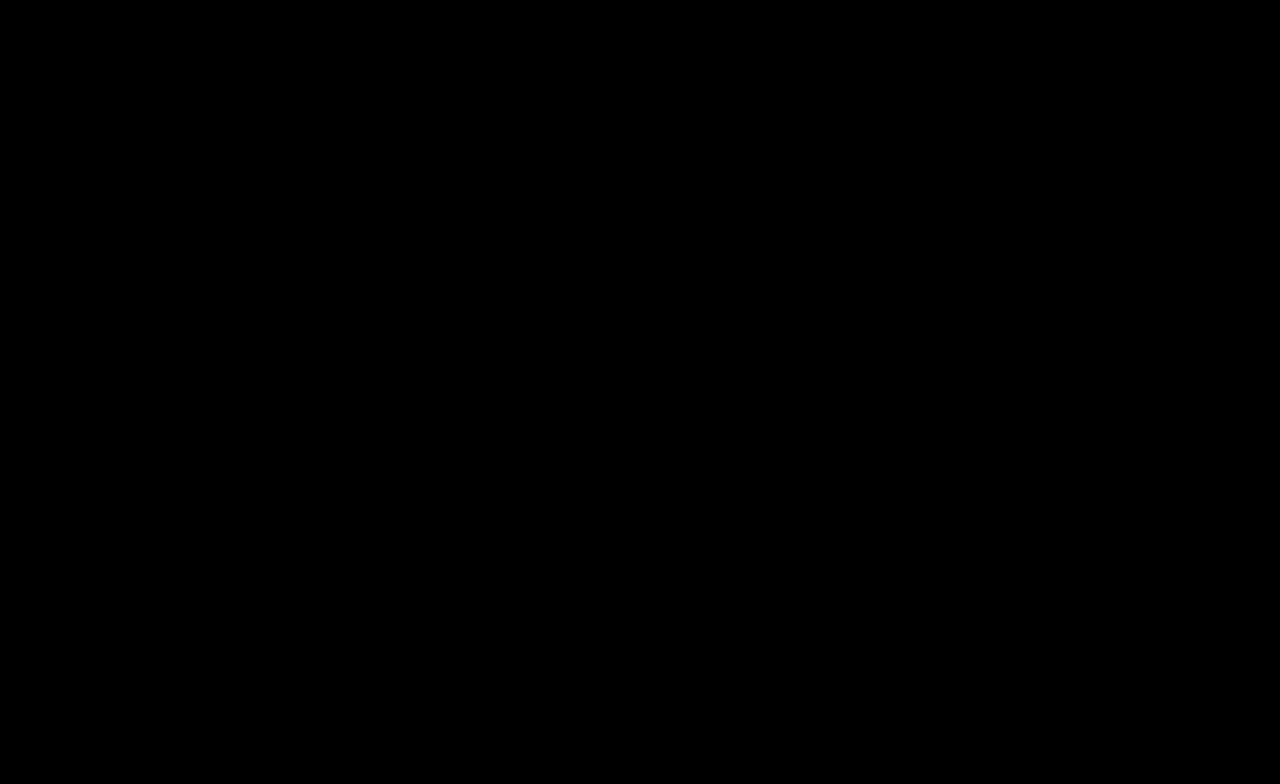
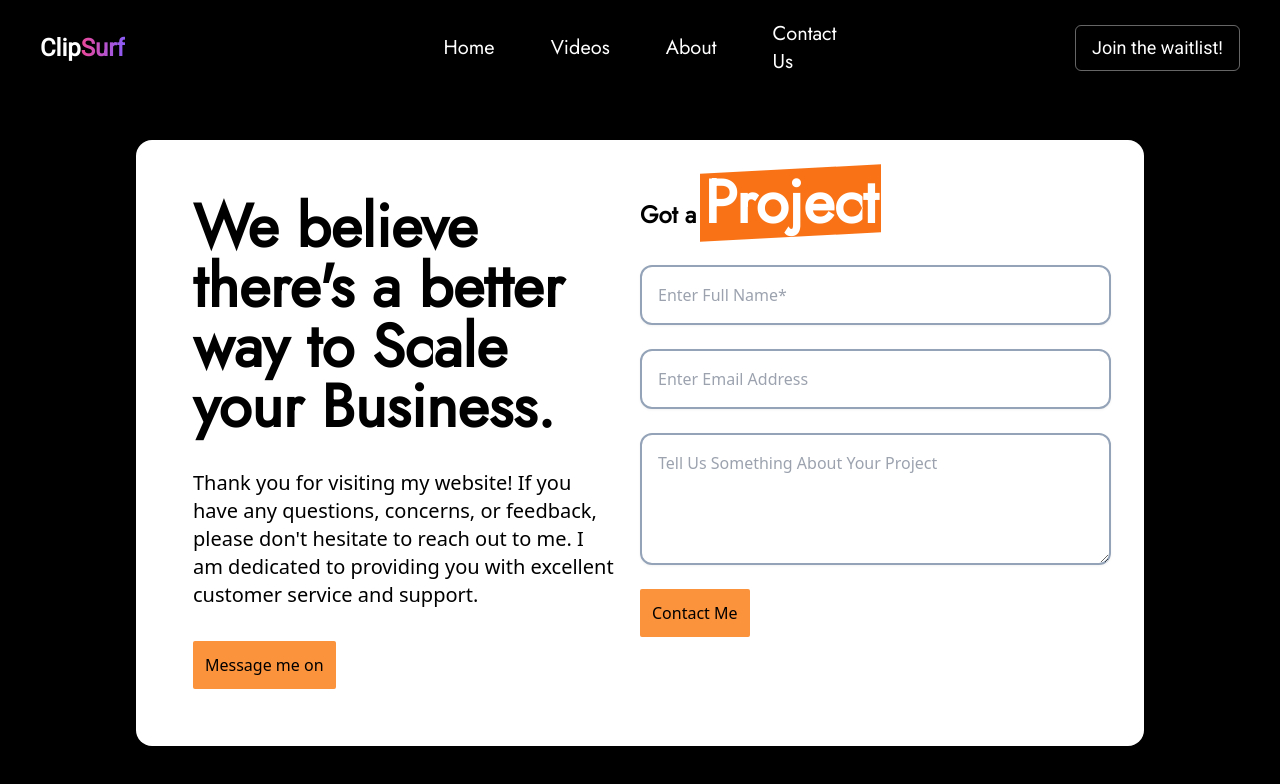
Before and after one commit to cisojoker/mini-Project, a Next.js app: page /contact in a window 1280 px wide. Before the commit this address had no page. Shown: the top 784 px of the page. Built offline with nearby package versions, Linux system fonts and the light colour scheme.

Commit message:
made navbar & hero section along with other pages

```diff
--- a/package.json
+++ b/package.json
@@ -9,6 +9,11 @@
     "lint": "next lint"
   },
   "dependencies": {
+    "@fortawesome/fontawesome-svg-core": "^6.4.0",
+    "@fortawesome/free-brands-svg-icons": "^6.4.0",
+    "@fortawesome/free-regular-svg-icons": "^6.4.0",
+    "@fortawesome/free-solid-svg-icons": "^6.4.0",
+    "@fortawesome/react-fontawesome": "^0.2.0",
     "@splinetool/react-spline": "^2.2.6",
     "@splinetool/runtime": "^0.9.293",
     "autoprefixer": "10.4.14",
--- /dev/null
+++ b/src/components/Contact.jsx
@@ -0,0 +1,45 @@
+// import { faLinkedin } from 'fortawesome/free-brands-svg-icons'
+import { FontAwesomeIcon } from '@fortawesome/react-fontawesome'
+import Link from 'next/link'
+import { motion } from 'framer-motion'
+
+const Contact = () => {
+
+    return (
+        <motion.div
+            initial={{ opacity: 0 }}
+            animate={{ opacity: 1 }}
+            transition={{ duration: 1 }}
+            className={`wrapper py-10 transition-all z-30 relative duration-300 px-2 mt-10 lg:mt-0 `}>
+            <div className={`contact relative transition-all duration-1000  backdrop-blur-3xl z-30 lg:top-24 top-10 lg:flex border border-[rgba(255,255,255,0.1)] bg-[rgba(255,255,255,1)] shadow-2xl shadow-black rounded-2xl m-1 lg:p-8 lg:mx-32`}>
+                <div className="details space-y-8 p-6 lg:w-1/2">
+                    <h1 className='lg:text-6xl text-5xl font-jost font-bold'>We believe there&apos;s a better way to Scale your Business.</h1>
+                    <p className={`text-xl font-medium`}>Thank you for visiting my website! If you have any questions, concerns, or feedback, please don&apos;t hesitate to reach out to me. I am dedicated to providing you with excellent customer service and support.</p>
+                    <button className={`bg-orange-400 p-3 rounded-sm transition-all duration-300 hover:-translate-y-1`}>
+                        <Link className=' flex items-center' href='https://www.linkedin.com/in/vishal-chaurasia-9a421022a/'>
+                            Message me on
+                            {/* <FontAwesomeIcon className='mx-1 text-xl' icon={faLinkedin} /> */}
+                        </Link>
+                    </button>
+                </div>
+                <div className="form p-6 lg:p-0 lg:w-1/2">
+                    <h1 className='text-2xl font-bold font-jost'>Got a
+                        <span className='ml-2 before:block before:absolute before:-inset-1 before:-skew-y-3 before:bg-orange-500 relative inline-block'>
+                            <span className='relative text-white text-6xl font-bold'>Project</span>
+                        </span>
+                    </h1>
+                    <form className='flex pt-8 pb-5 space-y-6 flex-col' action="https://formsubmit.co/vishalvc1003@gmail.com" method='post'>
+                        <input required className={`outline-none transition-all duration-300 border-slate-400 drop-shadow-sm border-2 rounded-xl p-4`} type="text" placeholder='Enter Full Name*' name="clientname" id="clientname" />
+                        <input required className={`outline-none transition-all duration-300 border-slate-400 drop-shadow-sm border-2 rounded-xl p-4`} type="email" placeholder='Enter Email Address' name="email" id="email" />
+                        <textarea required className={` transition-all duration-300 outline-none border-slate-400 drop-shadow-sm border-2 rounded-xl p-4`} name="message" id="" placeholder='Tell Us Something About Your Project' cols="30" rows="4"></textarea>
+                        <input type='submit' value='Contact Me' className={`bg-orange-400 p-3 w-fit cursor-pointer rounded-sm transition-all duration-300 hover:-translate-y-1`} />
+                        <input type="hidden" name="_next" value="https://the-daily-scoop.vercel.app/" />
+                        <input type="hidden" name="_captcha" value="false"></input>
+                    </form>
+                </div>
+            </div>
+        </motion.div>
+    )
+}
+
+export default Contact
--- /dev/null
+++ b/src/components/Layout/Button.jsx
@@ -0,0 +1,11 @@
+import React from 'react'
+
+const Button = (props) => {
+    return (
+        <button className={`overflow-hidden border border-[rgba(255,255,255,0.4)] before:-translate-x-[12rem] hover:before:translate-x-0 before:block before:absolute before:-inset-3 before:skew-x-[30deg] relative inline-block before:bg-gradient-to-r from-pink-500 to-violet-500 text-white py-2 px-4 shadow-2xl hover:shadow-[rgba(255,255,255,0.3)] rounded-md before:transition-all before:duration-500`}>
+            <span className='relative font-roboto text-lg transition-all duration-500'>{props.content}</span>
+        </button>
+    )
+}
+
+export default Button
--- a/src/components/Layout/Hero.jsx
+++ b/src/components/Layout/Hero.jsx
@@ -1,11 +1,9 @@
 import React, { useState } from 'react'
-import { Jost, Roboto } from 'next/font/google'
 import Spline from '@splinetool/react-spline'
 import { motion } from "framer-motion"
-import Spinner from './Spinner'
-
-const jost = Jost({ subsets: ['latin'] })
-const roboto = Roboto({ subsets: ['latin'], weight: ["700"] })
+import Button from './Button'
+import { FontAwesomeIcon } from '@fortawesome/react-fontawesome'
+import { faArrowDown } from '@fortawesome/free-solid-svg-icons'
 
 const Hero = () => {
 
@@ -15,8 +13,8 @@
                 initial={{ opacity: 0 }}
                 animate={{ opacity: 1 }}
                 transition={{ duration: 0.5 }}
-                className="main h-full lg:h-screen w-full px-10 lg:py-10 flex flex-col lg:flex-row items-center justify-center">
-                <div className={`content ${roboto.className} text-white lg:w-1/2`}>
+                className="main h-full lg:h-screen w-full px-10 lg:py-10 mt-20 lg:mt-10 flex flex-col lg:flex-row items-center justify-center">
+                <div className={`content font-roboto text-white lg:w-1/2`}>
                     <span className={`text-4xl  md:text-4xl font-bold`}>Find the</span>
                     <span className={`text-7xl  md:text-8xl font-bold`}> perfect video answers</span>
                     <span className={`text-4xl  md:text-4xl font-bold`}> in seconds - experience the</span>
@@ -24,18 +22,18 @@
                     <span className={`text-4xl  md:text-4xl font-bold`}> with our</span>
                     <span className={`text-7xl  md:text-8xl font-bold bg-clip-text text-transparent bg-gradient-to-r from-pink-500 to-violet-500`}> AI-powered search engine!</span>
                     <div className="button my-4">
-                        <button className={` ${roboto.className} bg-gradient-to-r from-pink-500 to-violet-500 text-white py-2 px-4 rounded-lg hover:-translate-y-1 shadow-2xl hover:shadow-slate-300 transition-all duration-300`}>
-                            Join the waitlist!
-                        </button>
+                        <Button content="Join the waitlist!" />
                     </div>
                 </div>
-                <div className="image h-[40rem] lg:h-full pt-20 pl-10 lg:w-1/4">
+                <div className="image h-[40rem] lg:h-full md:pt-10 pl-10 lg:w-1/4">
                     <Spline
                         scene='https://prod.spline.design/La9uVOvlpiWn4trw/scene.splinecode'
                     />
                 </div>
-
             </motion.div>
+            <div className="scroll absolute -mt-16 md:-mt-4 lg:-mt-32 animate-bounce cursor-pointer left-[47%] md:left-1/2 rounded-full border border-[rgba(255,255,255,0.4)]">
+                <FontAwesomeIcon className='text-white text-xl font-light px-3 py-4' icon={faArrowDown} />
+            </div>
         </>
     )
 }
--- /dev/null
+++ b/src/components/Layout/Navbar.jsx
@@ -0,0 +1,52 @@
+import React, { useState } from 'react'
+import Button from './Button'
+import { useRouter } from 'next/router';
+import Link from 'next/link';
+
+const Navbar = () => {
+
+    const router = useRouter();
+    const [navExpand, setNavExpand] = useState(false)
+
+    const expandNav = () => {
+        setNavExpand(!navExpand)
+    }
+
+    return (
+        <>
+            <nav className='z-50 text-white font-jost fixed top-0 left-0 right-0 bg-black flex justify-between items-center px-5 md:px-10 py-4'>
+                <div className="left w-1/4 lg:w-full ">
+                    <Link href='/'>
+                        <h1 className={`logo font-roboto font-extrabold text-2xl`}>Clip<span className='text-transparent bg-clip-text bg-gradient-to-r from-pink-500 to-violet-500'>Surf</span> </h1>
+                    </Link>
+                </div>
+                <div className="center lg:w-full hidden lg:block">
+                    <ul className='flex items-center justify-center space-x-6 text-xl'>
+                        <li className='hover:bg-[rgba(255,255,255,0.2)]  p-1 px-4 rounded-md transition-all duration-300 cursor-pointer'><Link href='/'>Home</Link></li>
+                        <li className='hover:bg-[rgba(255,255,255,0.2)] p-1 px-4 rounded-md transition-all duration-300 cursor-pointer'><Link href='/video'>Videos</Link></li>
+                        <li className='hover:bg-[rgba(255,255,255,0.2)] p-1 px-4 rounded-md transition-all duration-300 cursor-pointer'><Link href='/about'>About</Link></li>
+                        <li className='hover:bg-[rgba(255,255,255,0.2)] p-1 px-4 rounded-md transition-all duration-300 cursor-pointer'><Link href='/contact'>Contact Us</Link></li>
+                    </ul>
+                </div>
+                <div className="right w-3/4 lg:w-full flex justify-end">
+                    <Button content='Join the waitlist!' />
+                </div>
+                <div className="hamburger -mr-2 ml-2 lg:hidden space-y-1">
+                    <div onClick={expandNav} className={`${navExpand ? '-rotate-45 translate-y-[0.45rem]' : ''} w-6 transition-all duration-300 rounded-full bg-white h-1`}></div>
+                    <div onClick={expandNav} className={`${navExpand ? 'scale-0' : ''} w-6 transition-all duration-300 rounded-full bg-white h-1`}></div>
+                    <div onClick={expandNav} className={`${navExpand ? 'rotate-45 -translate-y-2' : ''} w-6 transition-all duration-300 rounded-full bg-white h-1`}></div>
+                </div>
+            </nav >
+            <div className={`expanded lg:hidden w-full text-white z-40 h-screen flex items-center justify-center backdrop-blur-3xl fixed top-0 transition-all duration-500 ${navExpand ? '' : 'translate-x-[60rem]'}`}>
+                <ul className={`flex text-2xl space-y-4 flex-col justify-center font-jost text-center items-center`}>
+                    <li onClick={expandNav} className='cursor-pointer'><Link href='/'>Home</Link></li>
+                    <li onClick={expandNav} className='cursor-pointer'><Link href='/video'>Videos</Link></li>
+                    <li onClick={expandNav} className='cursor-pointer'><Link href='/about'>About</Link></li>
+                    <li onClick={expandNav} className='cursor-pointer'><Link href='/contact'>Contact Us</Link></li>
+                </ul>
+            </div>
+        </>
+    )
+}
+
+export default Navbar
--- a/src/pages/_app.js
+++ b/src/pages/_app.js
@@ -1,5 +1,14 @@
+import Navbar from '@/components/Layout/Navbar'
 import '@/styles/globals.css'
+import { config } from '@fortawesome/fontawesome-svg-core'
+import '@fortawesome/fontawesome-svg-core/styles.css'
+config.autoAddCss = false
 
 export default function App({ Component, pageProps }) {
-  return <Component {...pageProps} />
+  return (
+    <>
+      <Navbar />
+      <Component {...pageProps} />
+    </>
+  )
 }
--- /dev/null
+++ b/src/pages/about.js
@@ -0,0 +1,11 @@
+import React from 'react'
+
+const about = () => {
+  return (
+    <div>
+      about product
+    </div>
+  )
+}
+
+export default about
--- /dev/null
+++ b/src/pages/contact.js
@@ -0,0 +1,10 @@
+import Contact from '@/components/Contact'
+import React from 'react'
+
+const contact = () => {
+  return (
+    <Contact/>
+  )
+}
+
+export default contact
--- /dev/null
+++ b/src/pages/video.js
@@ -0,0 +1,11 @@
+import React from 'react'
+
+const video = () => {
+  return (
+    <div>
+      videos will appear here
+    </div>
+  )
+}
+
+export default video
--- a/src/styles/globals.css
+++ b/src/styles/globals.css
@@ -1,3 +1,5 @@
+@import url('https://fonts.googleapis.com/css2?family=Jost&family=Roboto&display=swap');
+
 @tailwind base;
 @tailwind components;
 @tailwind utilities;
```
Also changed, not shown: tailwind.config.js (+3 -4 lines), 1 other file (tests, documents, lock files or other folders).
